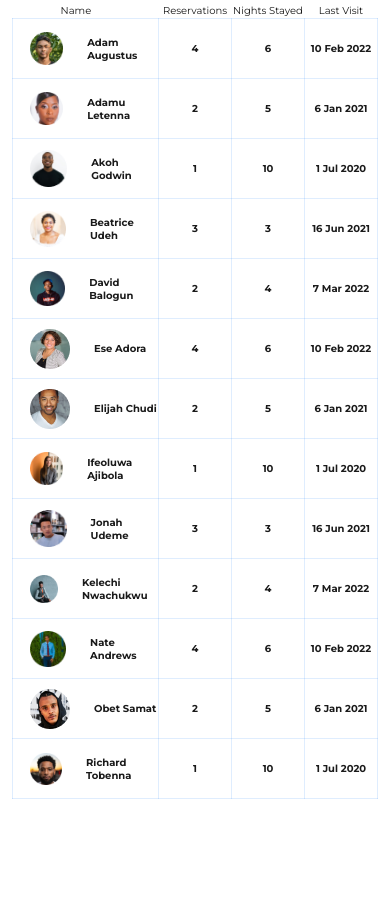
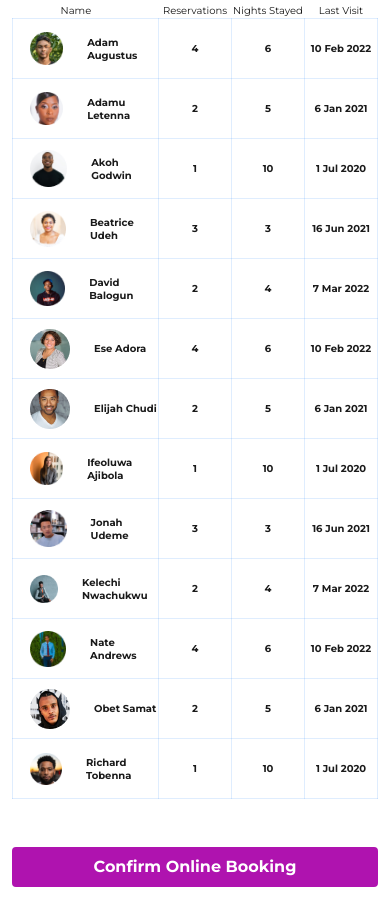
Before and after one commit to PaulNonz/PROJECT-PHASE, a plain HTML site: page guest.html in a window 390 px wide. Shown: the part 815-1726 px from the top of the page. Before the commit the page ends 1654 px from the top, so only its background shows below. Drawn offline with nearby package versions, Linux system fonts and the light colour scheme; no server answers; a web font is replaced by a local one.

Commit message:
new update

```diff
--- a/guest.html
+++ b/guest.html
@@ -253,7 +253,7 @@
                         </div>
                     <!-- </div> -->
 
-                                    <!-- FIRST TABLE -->
+                                            <!-- FIRST TABLE -->
 
                     <!-- .hms-table-1 (Copy the table below if you have a table on your admin page) -->
                         <h6 class="fs-body-1 fw-700 text-grey-1  mb-4 d-none d-lg-flex">Most Recent</h6>
@@ -396,7 +396,7 @@
                             </div>
                         </div>
 
-                                    <!-- SECOND TABLE -->
+                                            <!-- SECOND TABLE -->
                                             <!-- large hidden button -->
                         <div class="d-none d-lg-flex justify-content-end w-100 mt-5 pt-3 ">
                             <button id="sort-btn-1" class="dropdown-button bg-white border hms-border bdr-rad-2 box-shad-1 px-5 py-2">
@@ -618,7 +618,14 @@
                                     <td>1 Jul 2020</td>
                                 </tr>
                         </table>
-                                                            <!-- MODALS -->
+
+                        <div class="mt-5 d-lg-none d-flex justify-content-center w-100">
+                            <div class="button-right btn-group lg-box-shad-kc justify-content-center mx-auto align-content-center w-100 w-md-75">
+                                <button type="button" class="btn btn-light w-100  px-5 primary-btn text-white " > <span class=" fw-700">Confirm Online Booking</span> </button>
+                            </div>
+                        </div>
+
+                                            <!-- MODALS -->
 
                         <div class="modal fade" id="adminTableModal" tabindex="-1" aria-label="Name of Guest" aria-hidden="true">
                             <div class="modal-dialog modal-lg">
```
